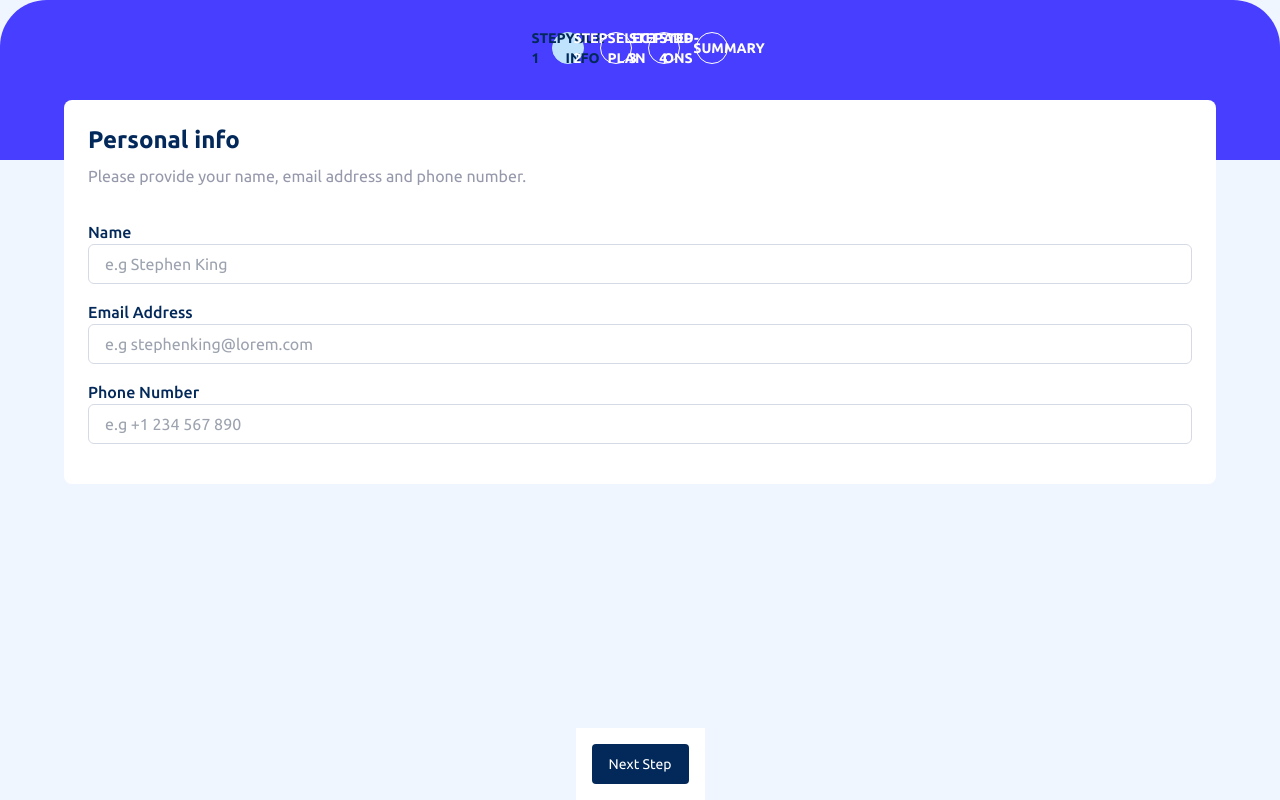
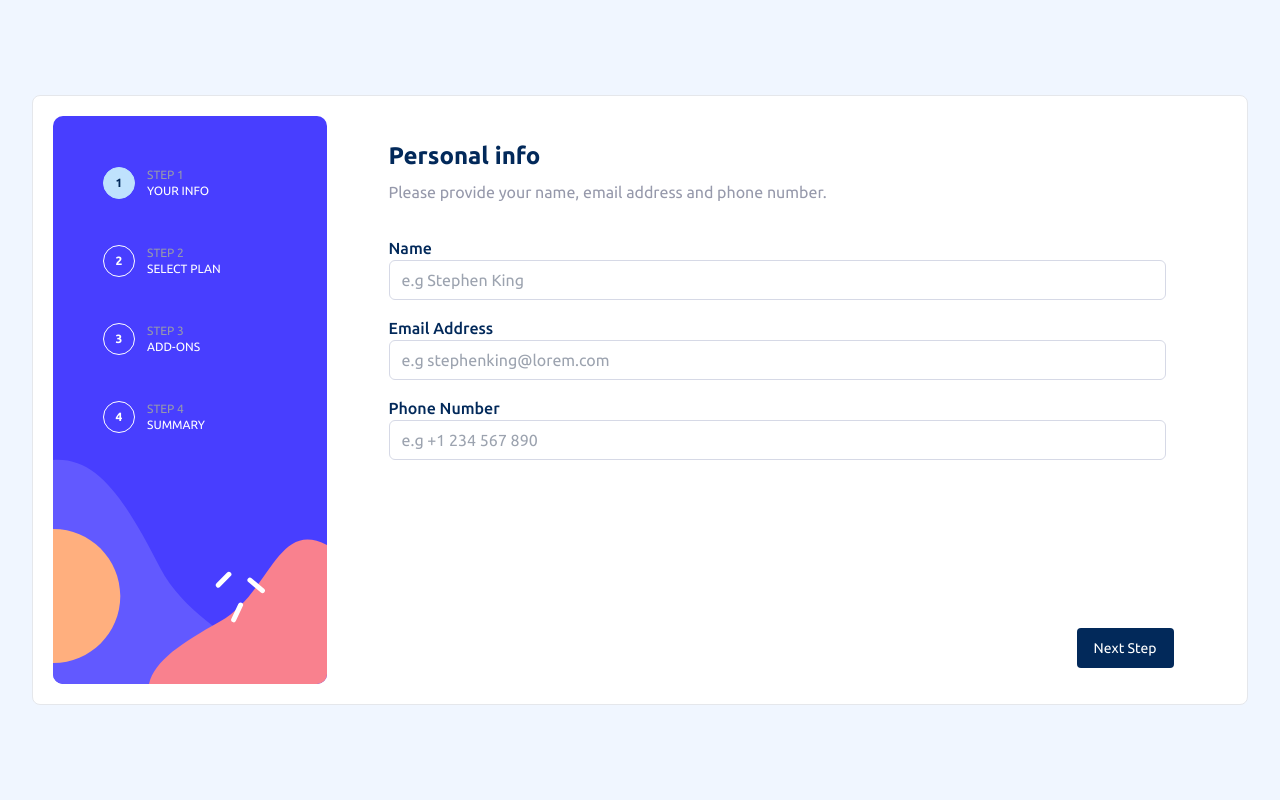
Before and after one commit to RicardoAymay/multi-part-form, a Next.js app: page / in a window 1280 px wide. Built offline with nearby package versions, Linux system fonts and the light colour scheme.

Commit message:
form1 responsiveness done. Second form beign worked on. Shadows, reorganization of structure and updated styling.

```diff
--- a/src/components/Footer.tsx
+++ b/src/components/Footer.tsx
@@ -1,7 +1,7 @@
 import React, { useContext } from "react";
 import { MainContext } from "../contexts/MainContext";
 
-const footerStyle = "text-sm flex max-md:w-screen ml-auto mb-0 mt-auto mr-auto h-[72px] bg-white items-center justify-end pr-4 pl-4"
+const footerStyle = "text-sm flex maxmd:w-screen md:w-11/12 ml-auto mb-0 mt-auto mr-auto h-[72px] bg-white items-center justify-end pr-4 pl-4"
 
 const Footer = () => {
   const { step, setStep, formReference, confirm, setConfirm} = useContext(MainContext);
--- a/src/components/FormStep1.tsx
+++ b/src/components/FormStep1.tsx
@@ -7,7 +7,6 @@ import { iForm1Inputs } from '../contexts/contextTypes/mainContextTypes';
 
 import { yupResolver } from "@hookform/resolvers/yup";
 import { form1schema } from "@/schemas/formSchemas";
-
 
 
 
@@ -40,11 +39,12 @@ const FormStep1 = () => {
     autoFillInputs();
   }, [formData, step]);
 
+
   return (
     <form
       id="form1"
       onSubmit={handleSubmit(onSubmit)}
-      className="flex flex-col p-6 bg-white absolute w-[90%] rounded-lg left-1/2 translate-x-[-50%] top-[100px]"
+      className="flex flex-col p-6 bg-white absolute w-11/12 rounded-lg maxmd:left-1/2 maxmd:translate-x-[-50%] top-[100px] maxmd:drop-shadow-xl md:static"
     >
       <FormHeader p1={header1.title} p2={header1.subtitle} />
 
@@ -57,7 +57,7 @@ const FormStep1 = () => {
         placeholder="e.g Stephen King"
         id="name"
         {...register("name")}
-        className="border-neutral-LightGray border-borderWid1 rounded-md h-10 mb-4 pl-4"
+        className="border-neutral-LightGray border-borderWid1 rounded-md h-10 mb-4 pl-3"
       />
 
 
@@ -69,7 +69,7 @@ const FormStep1 = () => {
         placeholder="e.g stephenking@lorem.com"
         id="email"
         {...register("email")}
-        className="border-neutral-LightGray border-borderWid1 rounded-md h-10 mb-4 pl-4"
+        className="border-neutral-LightGray border-borderWid1 rounded-md h-10 mb-4 pl-3"
       />
 
 
@@ -81,7 +81,7 @@ const FormStep1 = () => {
         placeholder="e.g +1 234 567 890"
         id="phone"
         {...register("phone")}
-        className="border-neutral-LightGray border-borderWid1 rounded-md h-10 mb-4 pl-4"
+        className="border-neutral-LightGray border-borderWid1 rounded-md h-10 mb-4 pl-3"
       />
     </form>
   );
--- a/src/components/FormStep3/FormStep3.tsx
+++ b/src/components/FormStep3/FormStep3.tsx
@@ -61,7 +61,7 @@ const FormStep3 = () => {
     <form
     id="form3"
     onSubmit={handleSubmit(onSubmit)}
-    className="flex flex-col p-6 bg-white absolute w-[350px] rounded-lg left-1/2 translate-x-[-50%] top-[14.8%]">
+    className="flex flex-col p-6 bg-white absolute w-11/12 rounded-lg left-1/2 translate-x-[-50%] top-[100px] drop-shadow-xl">
 
       <FormHeader p1={header3.title} p2={header3.subtitle} />
 
--- a/src/components/FormStep4/FormStep4.tsx
+++ b/src/components/FormStep4/FormStep4.tsx
@@ -17,7 +17,7 @@ const FormStep4 = () => {
   return (
     <form
       id="form4"
-      className="flex flex-col p-6 bg-white absolute w-[350px] rounded-lg left-1/2 translate-x-[-50%] top-[14.8%]"
+      className="flex flex-col p-6 bg-white absolute w-11/12 rounded-lg left-1/2 translate-x-[-50%] top-[100px] drop-shadow-xl"
     >
      <FormHeader p1={header4.title} p2={header4.subtitle} />
 
--- a/src/components/Main.tsx
+++ b/src/components/Main.tsx
@@ -10,6 +10,7 @@ import FormStep3 from "./FormStep3/FormStep3";
 import FormStep4 from "./FormStep4/FormStep4";
 import FormStep5 from "./FormStep5/FormStep5";
 import bgSidebarDesktop from "../assets/images/bg-sidebar-desktop.svg";
+import Image from 'next/image';
 
 const Main = () => {
   const { step, setFormReference, confirm } = useContext(MainContext);
@@ -37,14 +38,13 @@ const Main = () => {
       return <FormStep3 />;
     }
     if (step === 4) {
-      return confirm===false? <FormStep4 /> : <FormStep5 /> ;
+      return confirm === false ? <FormStep4 /> : <FormStep5 />;
     }
   };
 
   return (
-
     <main
-        className={`max-w-[1440px] min-w-[375px] w-full flex flex-col flex-1 mr-auto ml-auto mt-0 bg-neutral-Magnolia`}
+      className={`w-screen min-w-[375px] h-screen flex maxmd:flex-col flex-1 mr-auto ml-auto mt-0 bg-neutral-Magnolia md:items-center md:justify-center`}
     >
       <div //DIV FOR MOBILE
         style={{ backgroundImage: `url(${bgSidebarMobile.src})` }}
@@ -53,16 +53,26 @@ const Main = () => {
         <Steps />
       </div>
 
-        <div //DIV FOR DESKTOP
-          style={{ backgroundImage: `url(${bgSidebarDesktop.src})` }}
-          className="w-full flex h-1/4 bg-cover max-md:hidden"
+      <div className="hidden md:flex maxmd:flex-col max-w-[1440px] w-[95%] h-[95%] max-h-[900px] md:bg-white border md:p-5 md:rounded-lg">
+        {/* DIV FOR DESKTOP */}
+
+        <div
+          className="w-fit flex maxmd:h-1/4 md:h-full"
         >
+
+          <Image src={bgSidebarDesktop} alt=""/>
           <Steps />
         </div>
+
+
+        <div className="flex flex-1 flex-col items-center justify-center ">
           {renderStep()}
           <Footer />
+
+        </div>
+
+      </div>
     </main>
-
   );
 };
 
--- a/src/components/Steps.tsx
+++ b/src/components/Steps.tsx
@@ -1,39 +1,43 @@
-import React, { useContext } from 'react'
-import { MainContext } from '../contexts/MainContext';
+import React, { useContext } from "react";
+import { MainContext } from "../contexts/MainContext";
 
-interface iStep{
-    step: number,
-    info: string
+interface iStep {
+  step: number;
+  info: string;
 }
 
+const Steps = () => {
+  const { step } = useContext(MainContext);
+  let steps: iStep[] = [
+    { step: 1, info: "YOUR INFO" },
+    { step: 2, info: "SELECT PLAN" },
+    { step: 3, info: "ADD-ONS" },
+    { step: 4, info: "SUMMARY" },
+  ];
 
-const Steps = () => {
+  const stepColor = (el: iStep) => {
+    if (step === el.step || step === 5) {
+      return "text-primary-MarineBlue bg-primary-LightBlue border-primary-LightBlue border rounded-full w-8 h-8 flex items-center font-bold justify-center";
+    } else {
+      return "bg-none text-white border-white border rounded-full w-8 h-8 flex items-center font-bold justify-center";
+    }
+  };
 
-    const { step } = useContext(MainContext)
-    let steps: iStep[] = [{step:1, info: 'YOUR INFO'}, {step: 2, info: 'SELECT PLAN'}, {step: 3, info: 'ADD-ONS'}, {step: 4, info: 'SUMMARY'}]
+  return (
+    <ul className="flex h-40 justify-center maxmd:space-x-4 m-auto items-center font-bold text-sm md:flex-col md:w-52 md:h-72 md:absolute md:mt-10 md:space-y-6 md: ml-10">
+      {steps.map((el) => (
+        <li key={el.step} className="w-full h-20 flex items-center text-white justify-center text-xs font-normal">
+            <p className={stepColor(el)}>{el.step}</p>
+          <div className="w-3/4">
+            <article className="flex flex-col w-3/4 pl-3 h-full">
+              <p className="hidden md:flex md:text-primary-CoolGray">STEP {el.step}</p>
+              <p>{el.info}</p>
+            </article>
+          </div>
+        </li>
+      ))}
+    </ul>
+  );
+};
 
-    const stepColor = (el : iStep) => {
-        if (step === el.step || step===5){
-            return "text-primary-MarineBlue bg-primary-LightBlue border-primary-LightBlue border rounded-full w-8 h-8 flex items-center justify-center"
-        }
-        else{
-            return "bg-none text-white border-white border rounded-full w-8 h-8 flex items-center justify-center"
-        }
-    }
-
-
-
-        return (
-        <ul className='flex h-40 justify-center space-x-4 m-auto items-center pb-16 font-bold text-sm'>
-            {steps.map((el) =>
-            <li key={el.step} className={stepColor(el)}>
-                <article><p className='hidden md:flex'>STEP</p><span>{el.step}</span></article>
-                <p className='hidden md:flex'>{el.info}</p>
-            </li>
-            )}
-        </ul>
-    )
-
-}
-
-export default Steps
+export default Steps;
--- a/tailwind.config.ts
+++ b/tailwind.config.ts
@@ -7,34 +7,40 @@ const config: Config = {
     "./src/app/**/*.{js,ts,jsx,tsx,mdx}",
   ],
   theme: {
-    extend:{
-      borderWidth:{
-        'borderWid1': '1px'
+    extend: {
+      borderWidth: {
+        borderWid1: "1px",
       },
       extend: {
-        backgroundImage:{
-          'checkmark' : "url('/images/icon-checkmark.svg')"
-        }
+        backgroundImage: {
+          checkmark: "url('/images/icon-checkmark.svg')",
+        },
       },
       fontFamily: {
-        sans: ['var(--font-ubuntu)']
+        sans: ["var(--font-ubuntu)"],
       },
       colors: {
-        'primary': {
-          'MarineBlue':     "hsl(213, 96%, 18%)",
-          'PurplishBlue':   "hsl(243, 100%, 62%)",
-          'PastelBlue':     "hsl(228, 100%, 84%)",
-          'LightBlue':      "hsl(206, 94%, 87%)",
-          'StrawberryRed':  "hsl(354, 84%, 57%)",
-          'CoolGray':       "hsl(231, 11%, 63%)",
+        primary: {
+          MarineBlue: "hsl(213, 96%, 18%)",
+          PurplishBlue: "hsl(243, 100%, 62%)",
+          PastelBlue: "hsl(228, 100%, 84%)",
+          LightBlue: "hsl(206, 94%, 87%)",
+          StrawberryRed: "hsl(354, 84%, 57%)",
+          CoolGray: "hsl(231, 11%, 63%)",
         },
-        'neutral': {
-          'LightGray':      "hsl(229, 24%, 87%)",
-          'Magnolia':       "hsl(217, 100%, 97%)",
-          'Alabaster':      "hsl(231, 100%, 99%)",
-          'White':          "hsl(0, 0%, 100%)",
-          'VeryLightGray':  "hsl(231, 100%, 98%)"
+        neutral: {
+          LightGray: "hsl(229, 24%, 87%)",
+          Magnolia: "hsl(217, 100%, 97%)",
+          Alabaster: "hsl(231, 100%, 99%)",
+          White: "hsl(0, 0%, 100%)",
+          VeryLightGray: "hsl(231, 100%, 98%)",
         },
+      },
+      screens: {
+        maxxl: { max: "1279px" },
+        maxlg: { max: "1023px" },
+        maxmd: { max: "767px" },
+        maxsm: { max: "639px" },
       },
     },
   },
```
Also changed, not shown: src/components/FormStep2.tsx (+23 -15 lines). Lines whose indentation alone changed are shown as unchanged.
